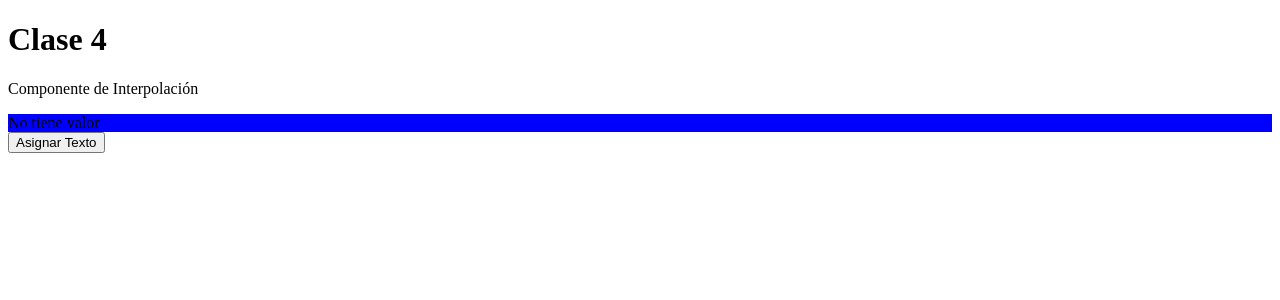
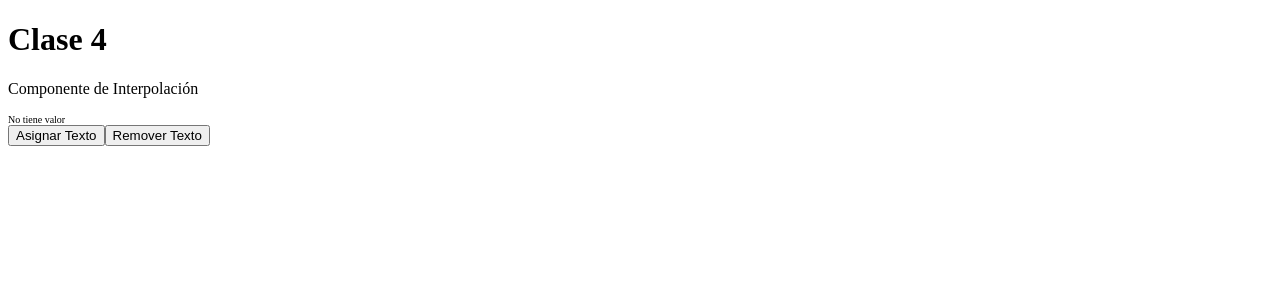
Before and after one commit to alexmarinmendez/40755-clases-angular, an Angular app: page / in a window 1280 px wide. Shown: the top 300 px of the page. Built offline with nearby package versions, Linux system fonts and the light colour scheme.

Commit message:
feat: clase 4 - directiva ngStyle

```diff
--- a/src/app/clase04/interpolacion/interpolacion.component.html
+++ b/src/app/clase04/interpolacion/interpolacion.component.html
@@ -8,7 +8,9 @@
 <!-- <div class="clase-ejemplo">
   {{ nombre?.toUpperCase() }}
 </div> -->
-<div [ngClass]="nombre ? 'clase-roja' : 'clase-azul'">
+<!-- <div [ngClass]="nombre ? 'clase-roja' : 'clase-azul'"> -->
+<div [style.font-size]="nombre ? '20px' : '10px'">
   {{ nombre ? "Tiene valor" : "No tiene valor" }}
 </div>
 <button (click)="nombre = 'Texto asignado dinamicamente'">Asignar Texto</button>
+<button (click)="nombre = ''">Remover Texto</button>
```
